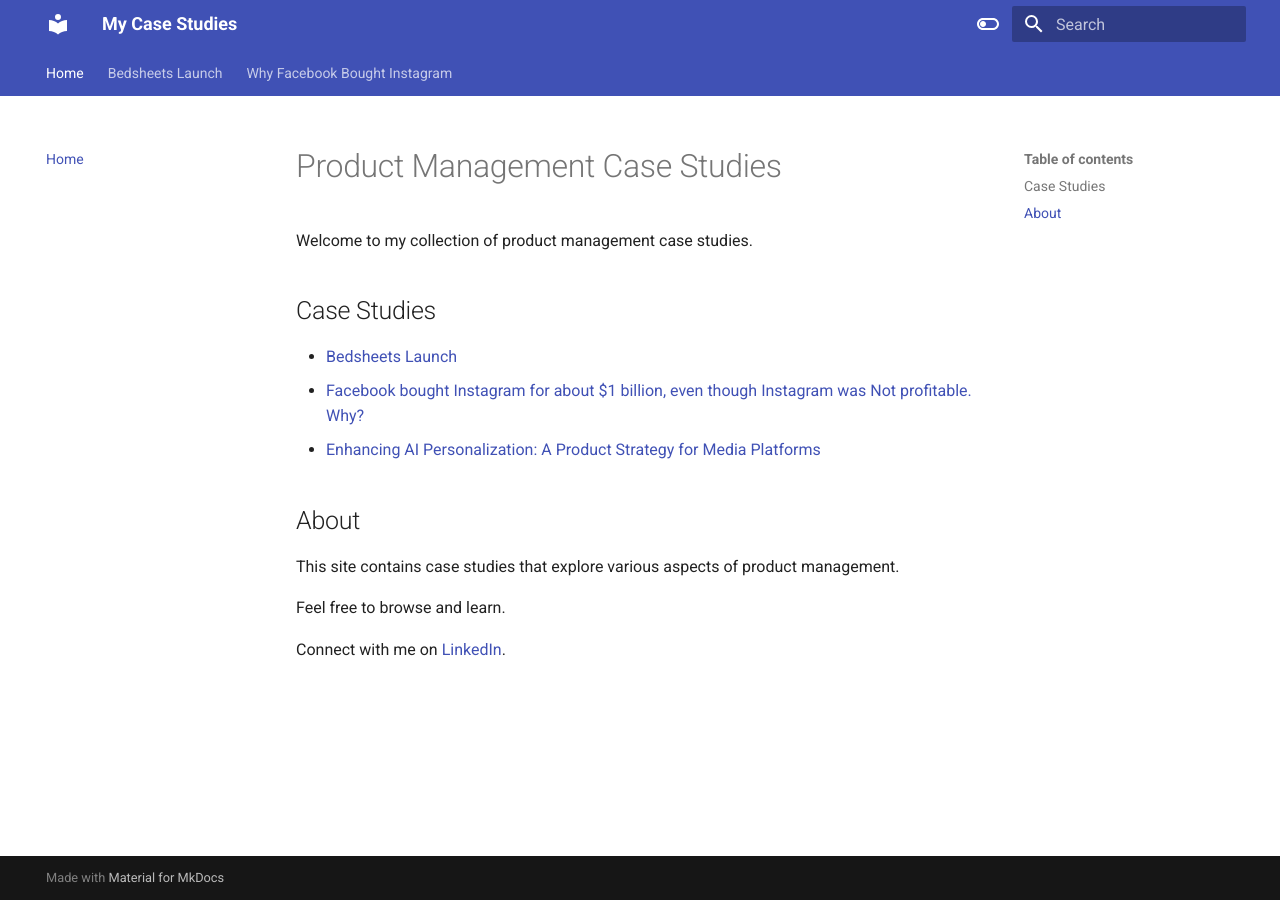
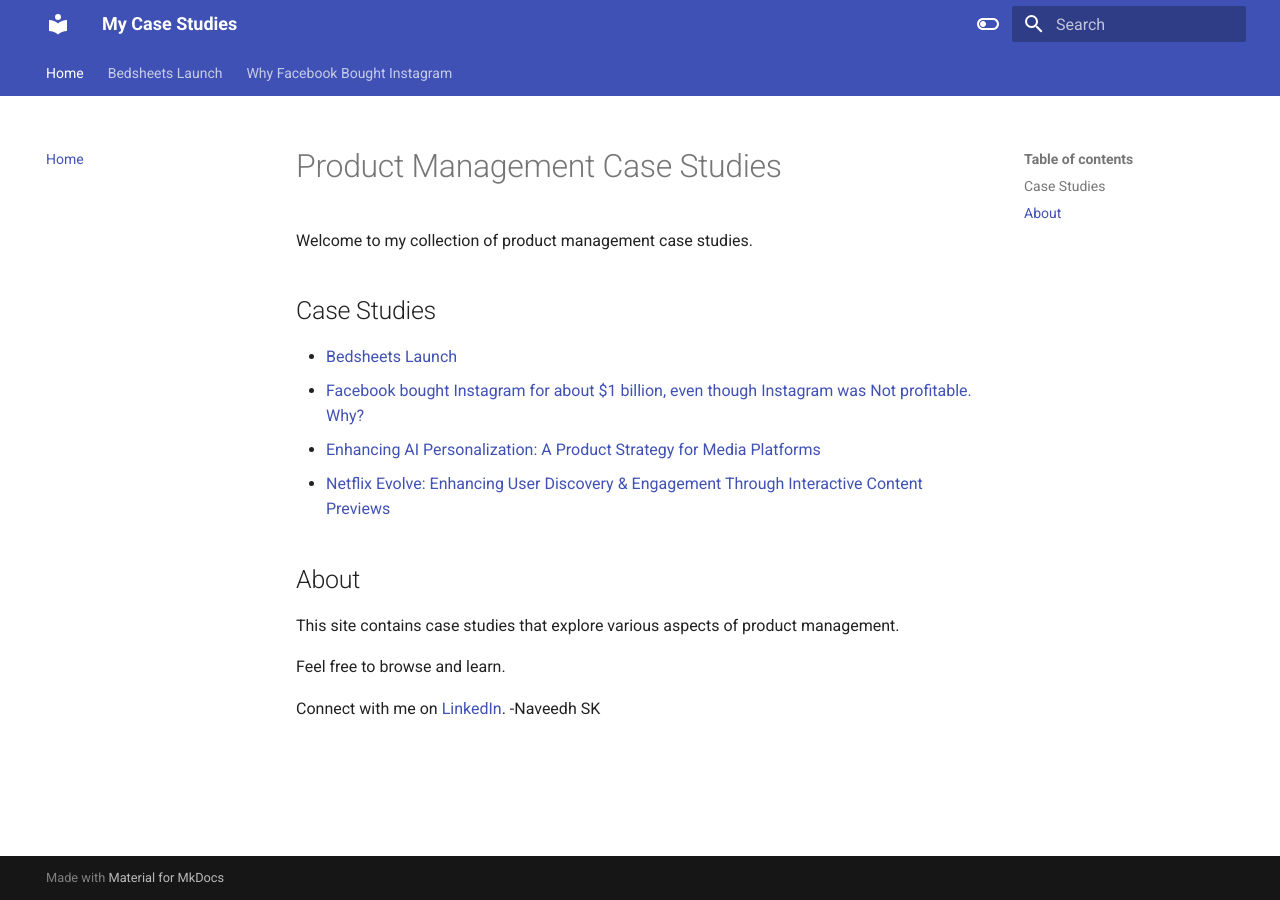
Before and after one commit to naveedhsk/ai-reliability-rag, an MkDocs documentation site: the page built from docs/index.md, in a window 1280 px wide. Built offline with MkDocs 1.6.1 and Material for MkDocs 9.7.7, drawn with Linux system fonts in a browser that asks for light colours.

Commit message:
Update index.md

```diff
--- a/docs/index.md
+++ b/docs/index.md
@@ -7,6 +7,7 @@ Welcome to my collection of product management case studies.
 * [Bedsheets Launch](bedsheets.md)
 * [Facebook bought Instagram for about $1 billion, even though Instagram was Not profitable. Why?](instagram.md)
 * [Enhancing AI Personalization: A Product Strategy for Media Platforms](personalization.md)
+* [Netflix Evolve: Enhancing User Discovery & Engagement Through Interactive Content Previews](personalization.md)
 
 ## About
 
@@ -15,3 +16,4 @@ This site contains case studies that explore various aspects of product manageme
 Feel free to browse and learn.
 
 Connect with me on [LinkedIn](https://www.linkedin.com/in/naveedh-sk/).
+-Naveedh SK
```
